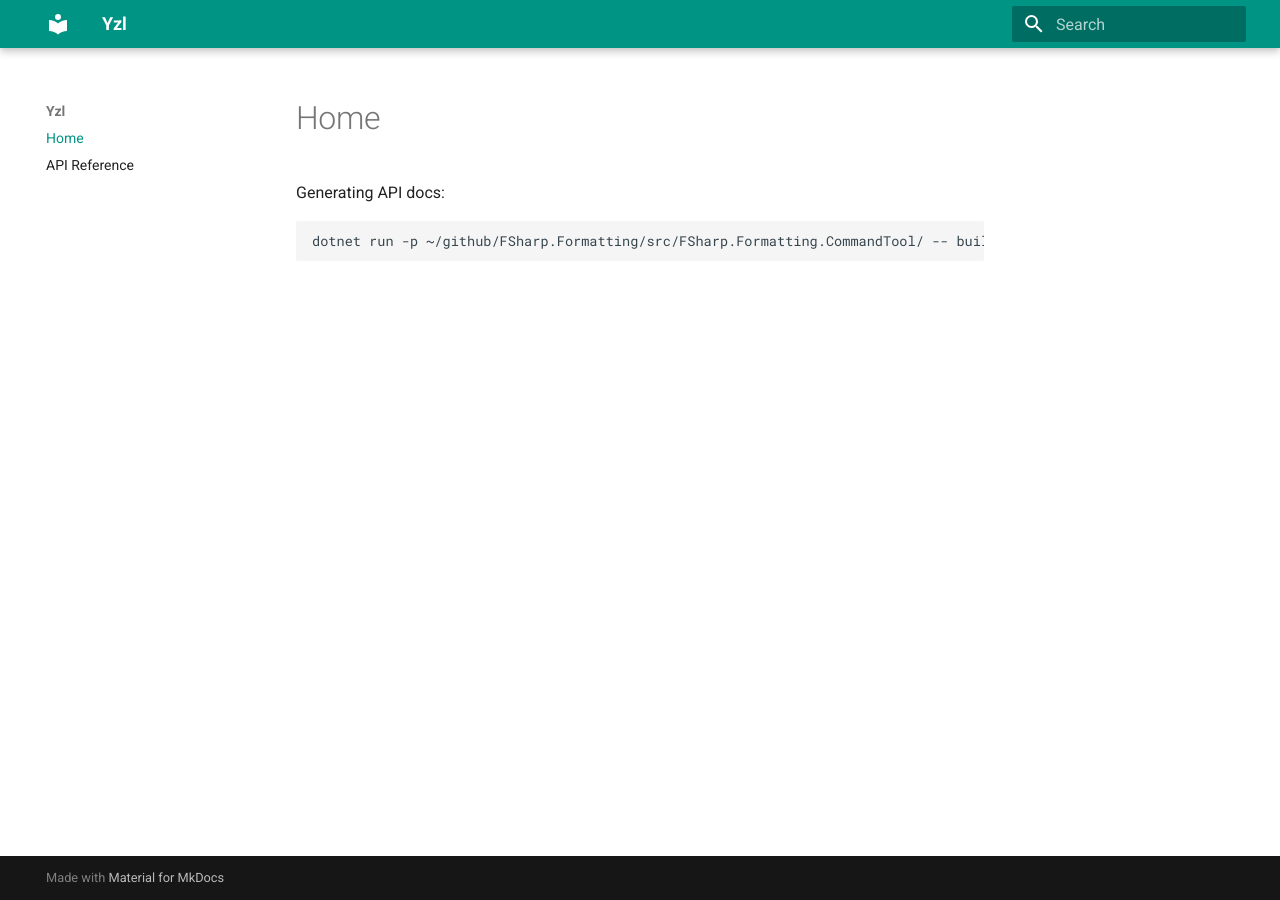
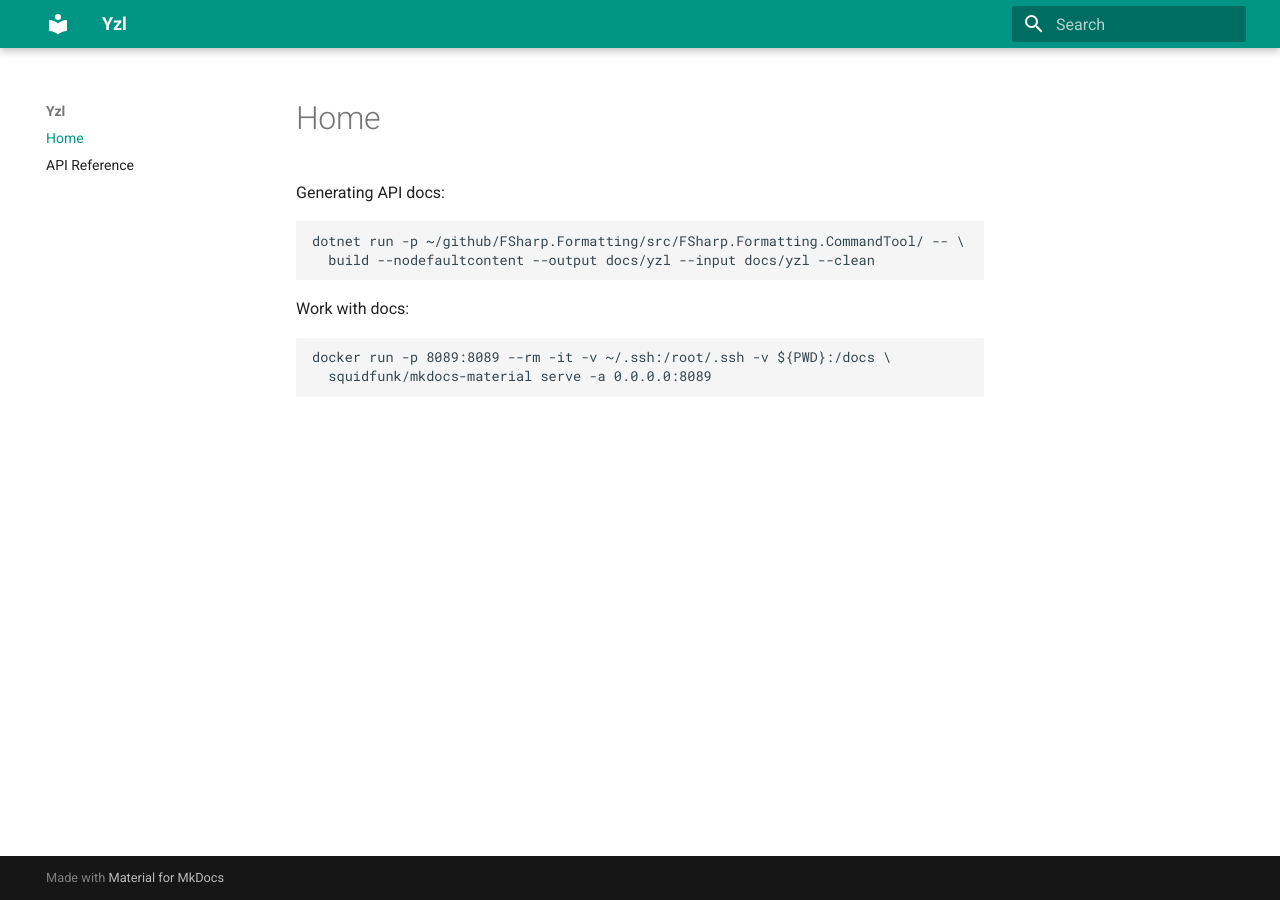
Before and after one commit to queil/yzl, an MkDocs documentation site: the page built from docs/index.md, in a window 1280 px wide. Built offline with MkDocs 1.6.1 and Material for MkDocs 9.7.7, drawn with Linux system fonts in a browser that asks for light colours.

Commit message:
Docs: more temp docs

````diff
--- a/docs/index.md
+++ b/docs/index.md
@@ -5,5 +5,12 @@ title: "yzl - YAML Zero-Language - F# DSL for YAML"
 Generating API docs:
 
 ```
-dotnet run -p ~/github/FSharp.Formatting/src/FSharp.Formatting.CommandTool/ -- build --nodefaultcontent --output docs/yzl --input docs/yzl --clean
+dotnet run -p ~/github/FSharp.Formatting/src/FSharp.Formatting.CommandTool/ -- \
+  build --nodefaultcontent --output docs/yzl --input docs/yzl --clean
 ```
+
+Work with docs:
+```
+docker run -p 8089:8089 --rm -it -v ~/.ssh:/root/.ssh -v ${PWD}:/docs \
+  squidfunk/mkdocs-material serve -a 0.0.0.0:8089
+```
````
